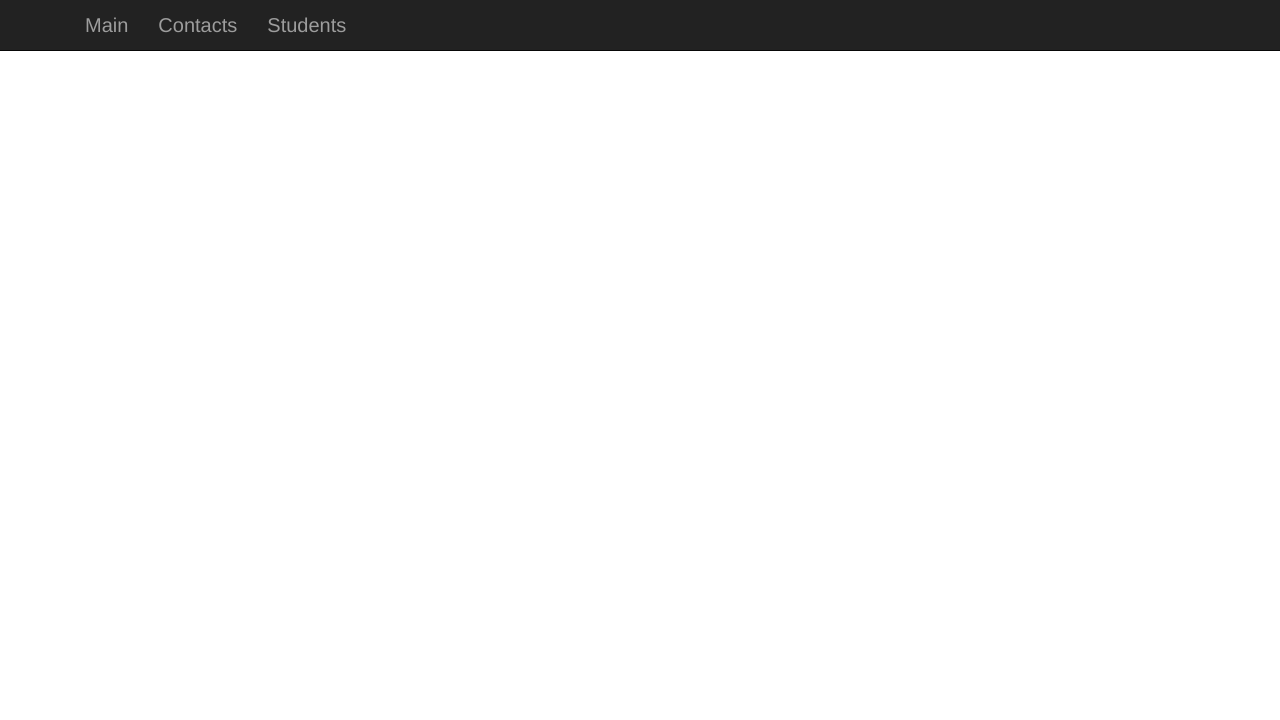
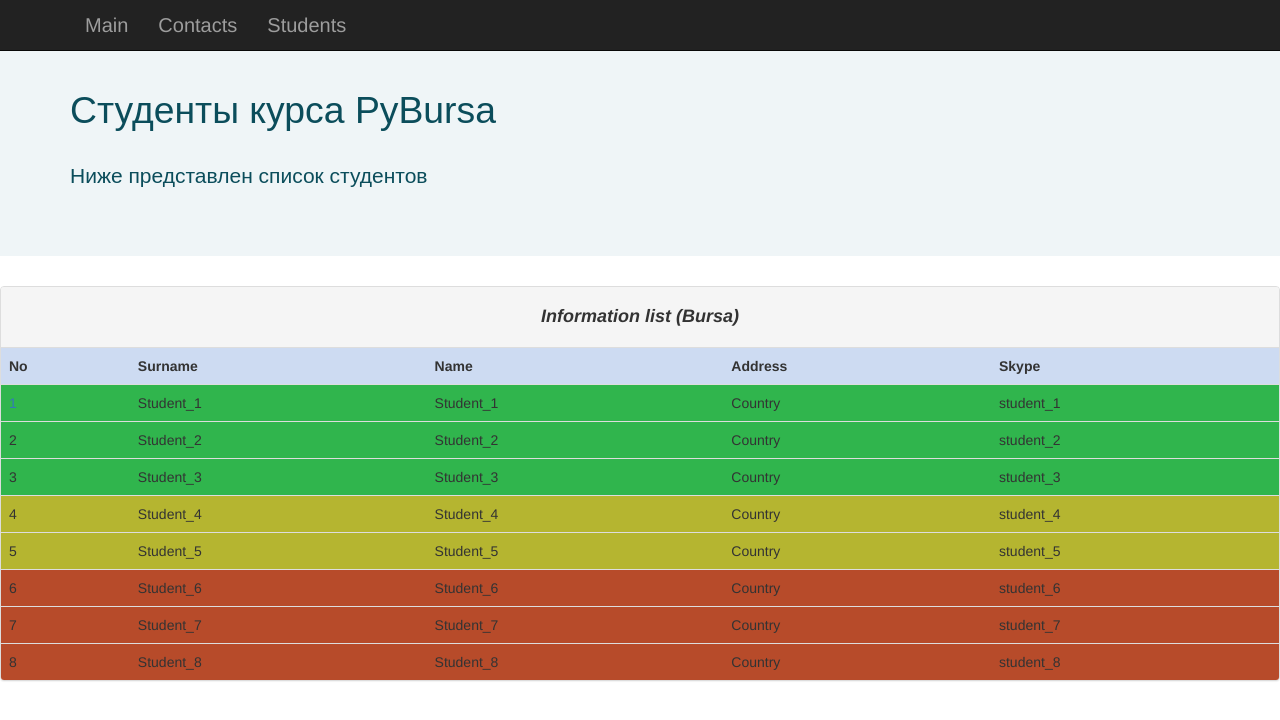
Before and after one commit to vpikalova/ooniversity_django_courses_06, a Python web app: template templates/student_list.html in a window 1280 px wide. Shown: the top 720 px of the page. Run offline with Jinja, Linux system fonts and the light colour scheme; the template is opened without the code that fills it, so the values that code supplies are empty.

Commit message:
Made some changes

```diff
--- a/static/css/style.css
+++ b/static/css/style.css
@@ -140,3 +140,116 @@ p.manager-it {
 p.founder-it {
 	font-style: italic;
 }
+
+/* STUDENT LIST */
+
+h5 {
+	text-align: center;
+	font-size: 18px;
+	font-style: italic;
+	font-weight: bold;
+}
+
+tr.head {
+	background-color: #cddbf2;
+}
+
+tr.top3 {
+	background-color: #30b54d;
+}
+
+tr.middle {
+	background-color: #b5b530;
+}
+
+tr.last {
+	background-color: #b74b2a;
+}
+
+/* STUDENT DETAIL */
+
+h6 {
+	font-family: sans-serif;
+	font-size: 24px;
+	padding-left: 140px;
+	padding-top: 70px;
+}
+
+img.smile {
+	width: 150px;
+	height: 150px;
+}
+
+div.smile {
+	padding-left: 140px;
+	padding-top: 20px;
+	padding-bottom: 40px;
+}
+
+h5.info {
+	text-align: left;
+	font-family: sans-serif;
+	font-style: normal;
+}
+
+table.ramka, th.ramka, td.ramka {
+	border: 1px solid black;
+	padding: 10px;
+    text-align: left;
+    font-family: sans-serif;
+}
+
+th.ramka_color {
+	border: 1px solid black;
+	padding: 10px;
+    text-align: left;
+    font-family: sans-serif;
+    background-color: #76b6f2;
+}
+
+th.ramka_color_1 {
+	border: 1px solid black;
+	padding: 10px;
+    text-align: left;
+    font-family: sans-serif;
+    background-color: #52d8a5;
+}
+
+td.ramka_color {
+	border: 1px solid black;
+	padding: 10px;
+    text-align: left;
+    font-family: sans-serif;
+    background-color: #cee7ff;
+}
+
+td.ramka_color_1 {
+	border: 1px solid black;
+	padding: 10px;
+    text-align: left;
+    font-family: sans-serif;
+    background-color: #c3f4e2;
+}
+
+table.ramka_1, th.ramka, td.ramka {
+	border: 1px solid black;
+    text-align: left;
+    font-family: sans-serif;
+    padding-left: 50px;
+}
+
+th.ramka_color_perf {
+	border: 1px solid black;
+	padding: 10px;
+    text-align: left;
+    font-family: sans-serif;
+    background-color: #76b6f2;
+}
+
+td.ramka_color_perf {
+	border: 1px solid black;
+	padding: 10px;
+    text-align: left;
+    font-family: sans-serif;
+    background-color: #cee7ff;
+}
--- a/templates/contact.html
+++ b/templates/contact.html
@@ -20,6 +20,7 @@
           <ul class="nav navbar-nav">
             <li><a href="index.html">Main</a></li>
             <li><a href="contact.html">Contacts</a></li>
+            <li><a href="student_list.html">Students</a></li>
           </ul>
         </div><!--/.nav-collapse -->
       </div>
--- a/templates/index.html
+++ b/templates/index.html
@@ -20,6 +20,7 @@
           <ul class="nav navbar-nav">
             <li><a href="index.html">Main</a></li>
             <li><a href="contact.html">Contacts</a></li>
+            <li><a href="student_list.html">Students</a></li>
           </ul>
         </div><!--/.nav-collapse -->
       </div>
--- a/templates/student_list.html
+++ b/templates/student_list.html
@@ -9,7 +9,7 @@
     <link rel="icon" href="../static/images/pybursa.png">
 
     <title>Students</title>
-    <link href="../static/css/bootstrap.min.css" rel="stylesheet">
+    <link href="../static/css/bootstrap_.css" rel="stylesheet">
     <link href="../static/css/style.css" rel="stylesheet" type="text/css">
     <!--<link href="../static/css/bootstrap-theme.min.css" rel="stylesheet">-->
   </head>
@@ -25,3 +25,84 @@
         </div><!--/.nav-collapse -->
       </div>
     </nav>
+    </br>
+    <div class="jumbotron">
+      <div class="container">
+        <h3>Студенты курса PyBursa</h3></br>
+        <p class="description_main">Ниже представлен список студентов</p>
+      </div>
+    </div>
+    <div class="panel panel-default">
+      <!-- Default panel contents -->
+      <div class="panel-heading"><h5>Information list (Bursa)</h5></div>
+      <!-- Table -->
+      <table class="table">
+        <tr class="head">
+          <th>No</th>
+          <th>Surname</th>
+          <th>Name</th>
+          <th>Address</th>
+          <th>Skype</th>
+        </tr>
+        <tr class="top3">
+          <td><a href="student_detail.html">1</a></td>
+          <td>Student_1</td>
+          <td>Student_1</td>
+          <td>Country</td>
+          <td>student_1</td>
+        </tr>
+        <tr class="top3">
+          <td>2</td>
+          <td>Student_2</td>
+          <td>Student_2</td>
+          <td>Country</td>
+          <td>student_2</td>
+        </tr>
+        <tr class="top3">
+          <td>3</td>
+          <td>Student_3</td>
+          <td>Student_3</td>
+          <td>Country</td>
+          <td>student_3</td>
+        </tr>
+        <tr class="middle">
+          <td>4</td>
+          <td>Student_4</td>
+          <td>Student_4</td>
+          <td>Country</td>
+          <td>student_4</td>
+        </tr>
+        <tr class="middle">
+          <td>5</td>
+          <td>Student_5</td>
+          <td>Student_5</td>
+          <td>Country</td>
+          <td>student_5</td>
+        </tr>
+        <tr class="last">
+          <td>6</td>
+          <td>Student_6</td>
+          <td>Student_6</td>
+          <td>Country</td>
+          <td>student_6</td>
+        </tr>
+        <tr class="last">
+          <td>7</td>
+          <td>Student_7</td>
+          <td>Student_7</td>
+          <td>Country</td>
+          <td>student_7</td>
+        </tr>
+        <tr class="last">
+          <td>8</td>
+          <td>Student_8</td>
+          <td>Student_8</td>
+          <td>Country</td>
+          <td>student_8</td>
+        </tr>
+      </table>
+    </div>
+    <script src="https://ajax.googleapis.com/ajax/libs/jquery/1.12.4/jquery.min.js"></script>
+    <script src="../static/js/bootstrap_.js"></script>
+  </body>
+</html>
```
Also changed, not shown: templates/student_detail.html (+121 -0 lines).
